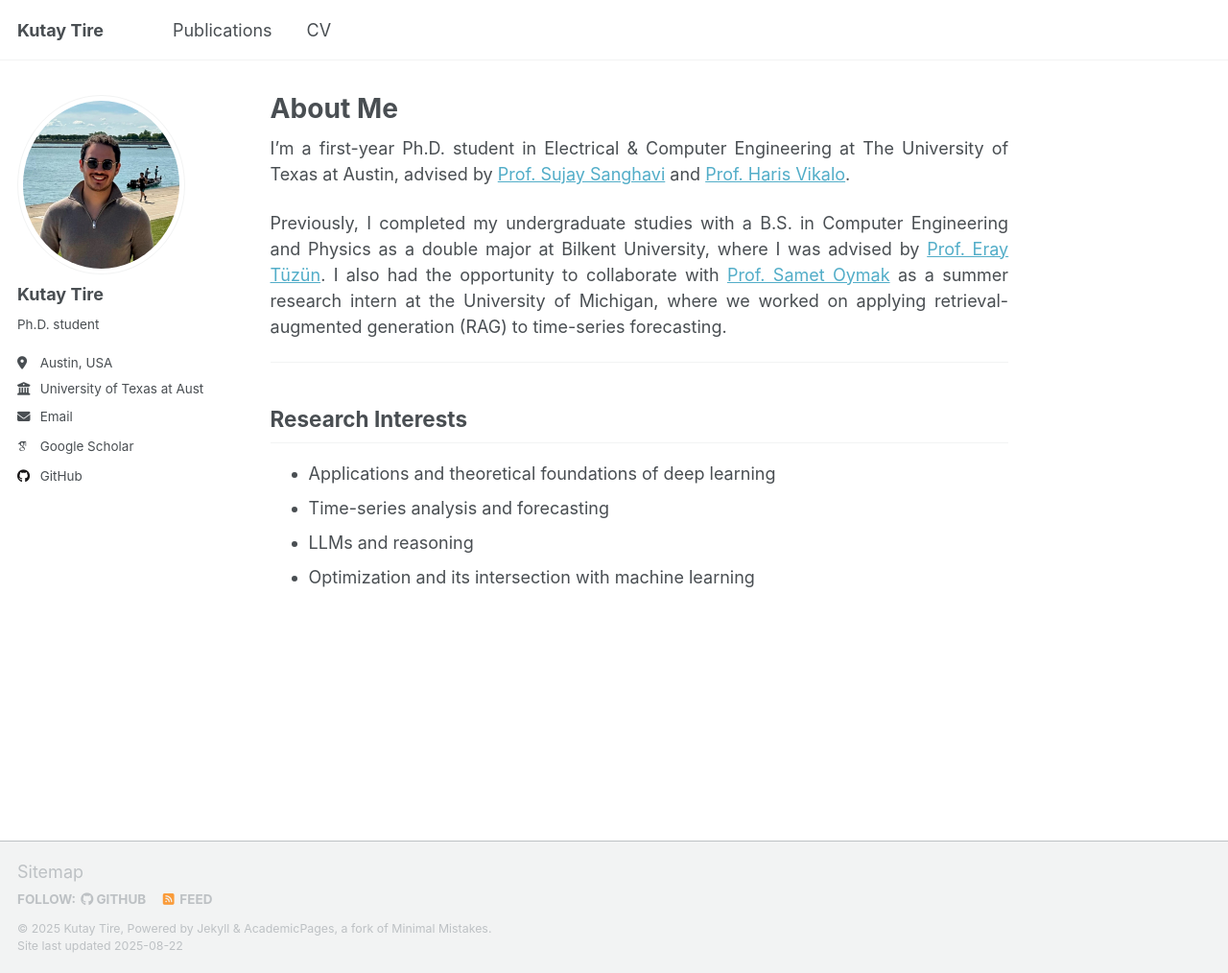
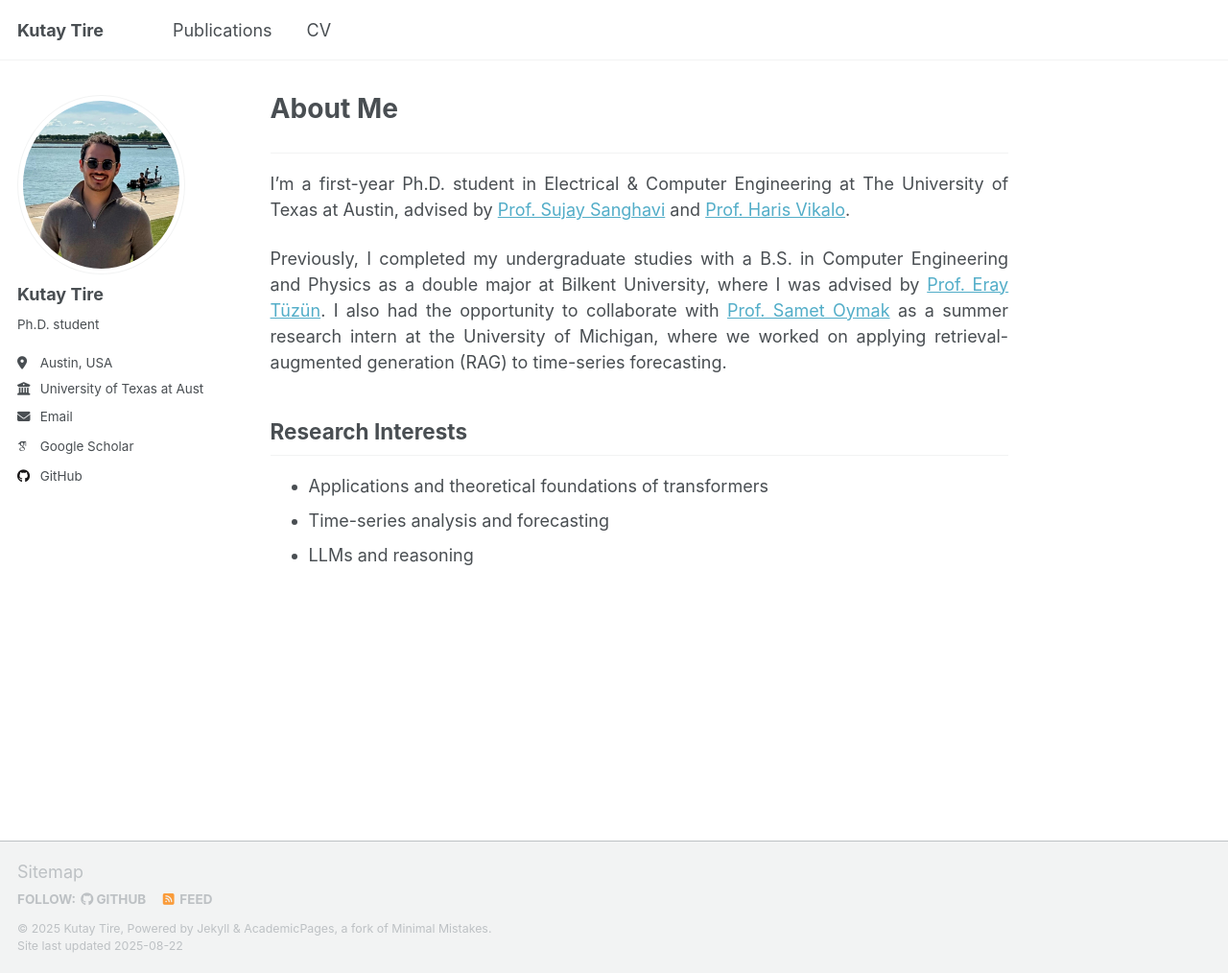
Before and after one commit to kutaytire/kutaytire.github.io, a Jekyll site: the page built from _pages/about.md, in a window 1280 px wide and 1014 px high. Shown: the whole window at 96% size. Built offline with Jekyll 4.4.1, drawn with Linux system fonts in a browser that asks for light colours; some web fonts are replaced; a script that is not in the unit is left out.

Commit message:
Update about.md

```diff
--- a/_pages/about.md
+++ b/_pages/about.md
@@ -8,6 +8,7 @@ redirect_from:
 ---
 
 <div align="justify" markdown="1">
+---
 
 I’m a first-year Ph.D. student in Electrical & Computer Engineering at The University of Texas at Austin, advised by [Prof. Sujay Sanghavi] and [Prof. Haris Vikalo].
 
@@ -20,15 +21,13 @@ Previously, I completed my undergraduate studies with a B.S. in Computer Enginee
 [Prof. Samet Oymak]: https://midas.umich.edu/directory/samet-oymak/
 [Prof. Eray Tüzün]: https://eraytuzun.com/
 
----
 
 ## Research Interests
 
 <div align="justify" markdown="1">
 
-- Applications and theoretical foundations of deep learning
+- Applications and theoretical foundations of transformers
 - Time-series analysis and forecasting
 - LLMs and reasoning
-- Optimization and its intersection with machine learning
 
 </div>
```
